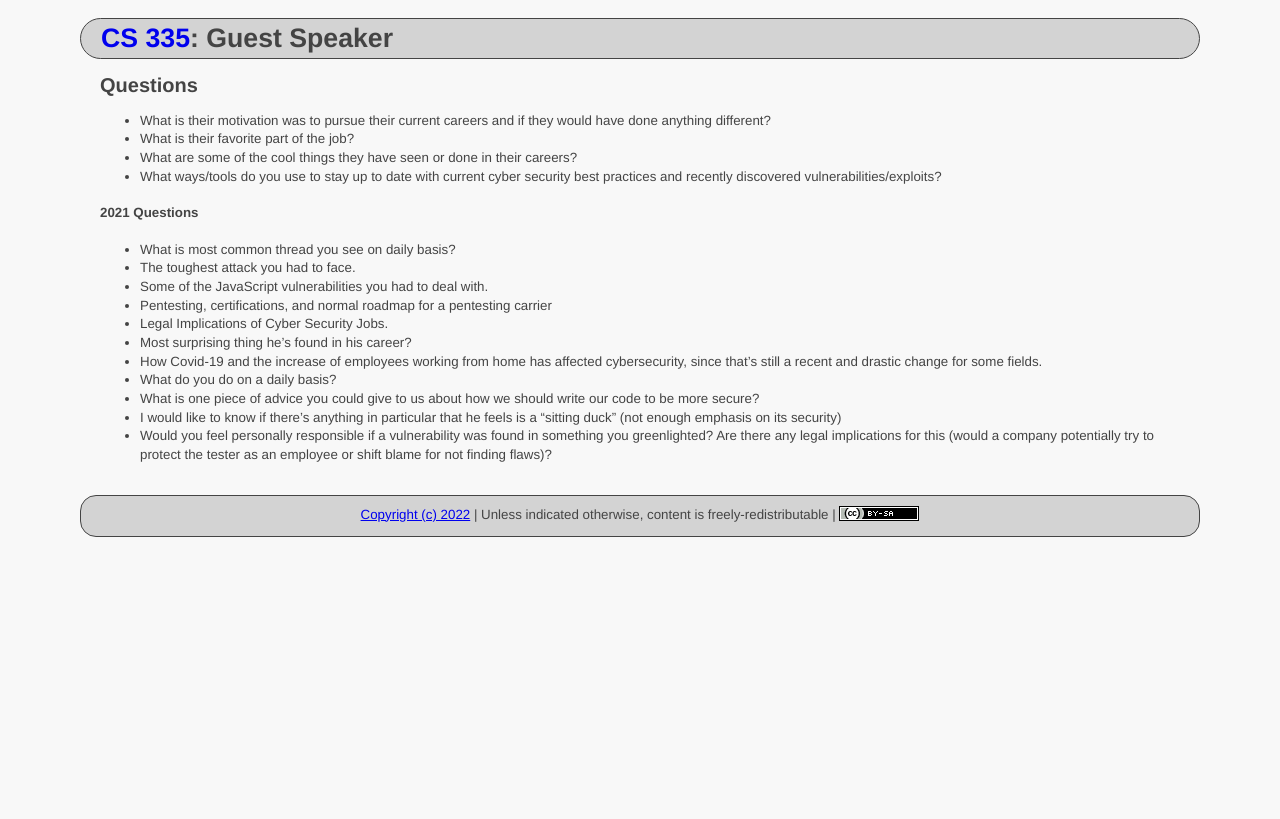
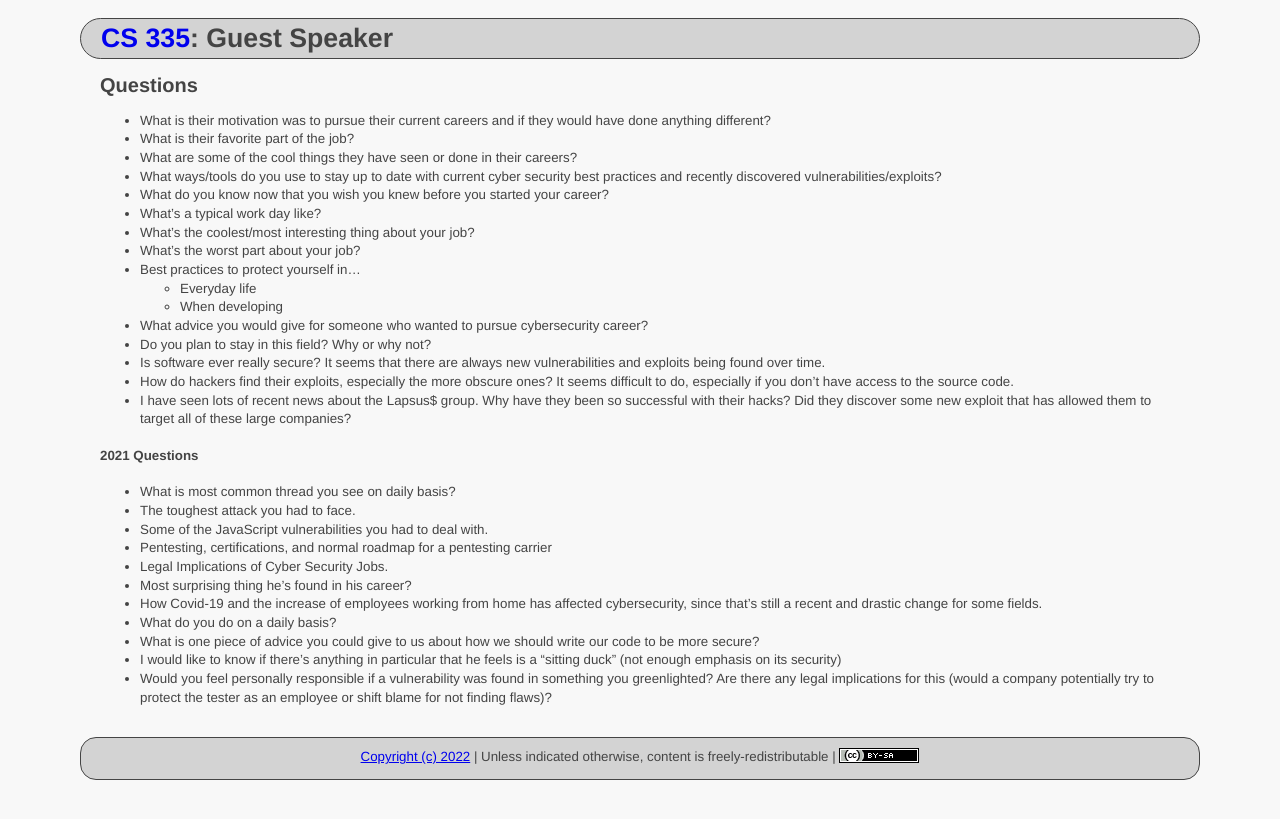
Before and after one commit to ycpcs/cs335-spring2022, a Jekyll site: the page built from schedule/guest_speaker.md, in a window 1280 px wide. Shown: the top 819 px of the page. Built offline with Jekyll 4.4.1, drawn with Linux system fonts in a browser that asks for light colours.

Commit message:
update questions

```diff
--- a/schedule/guest_speaker.md
+++ b/schedule/guest_speaker.md
@@ -10,6 +10,18 @@ Questions
 - What is their favorite part of the job?
 - What are some of the cool things they have seen or done in their careers?
 - What ways/tools do you use to stay up to date with current cyber security best practices and recently discovered vulnerabilities/exploits?
+- What do you know now that you wish you knew before you started your career?
+- What's a typical work day like?
+- What's the coolest/most interesting thing about your job?
+- What's the worst part about your job?
+- Best practices to protect yourself in...
+  - Everyday life
+  - When developing
+- What advice you would give for someone who wanted to pursue cybersecurity career?
+- Do you plan to stay in this field? Why or why not?
+- Is software ever really secure? It seems that there are always new vulnerabilities and exploits being found over time.
+- How do hackers find their exploits, especially the more obscure ones? It seems difficult to do, especially if you don't have access to the source code.
+- I have seen lots of recent news about the Lapsus$ group. Why have they been so successful with their hacks? Did they discover some new exploit that has allowed them to target all of these large companies?
 
 #### 2021 Questions
 - What is most common thread you see on daily basis?
```
